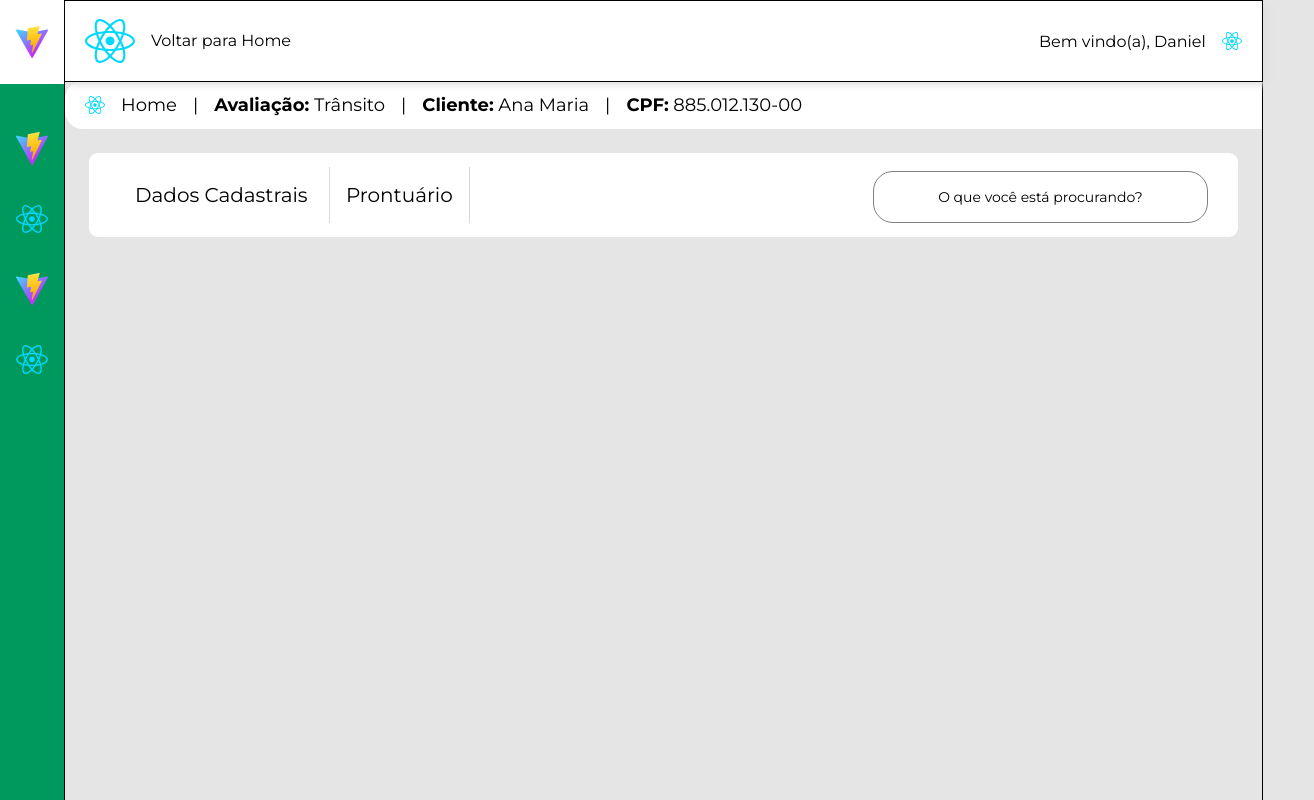
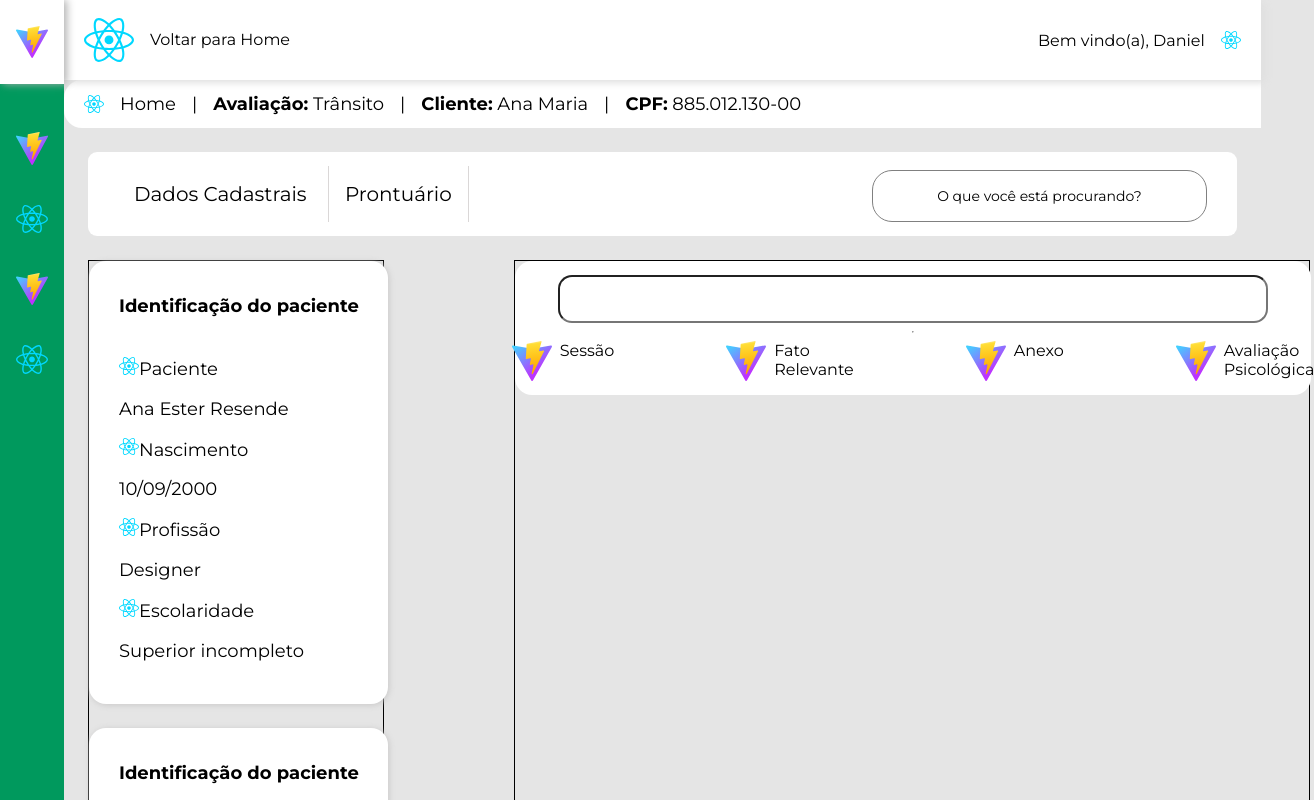
Before and after one commit to LadyJessie19/WexerFrontend, a React (Vite) app in the folder wexer-psi/: page / in a window 1280 px wide. Shown: the top 800 px of the page, 1314 px wide, since content can reach past the window. Built offline with nearby package versions, Linux system fonts and the light colour scheme.

Commit message:
work: 2023-04-05

```diff
--- /dev/null
+++ b/wexer-psi/src/components/Main/InfoSide/UserCard/index.tsx
@@ -0,0 +1,35 @@
+
+
+const UserCard = () => {
+  return (
+    <div id="userCard">
+      <div>
+        <h4>Identificação do paciente</h4>
+      </div>
+      <div>
+        <div>
+          <img src="/react.svg" width={'20px'} />
+          <span>Paciente</span>
+          <p>Ana Ester Resende</p>
+        </div>
+        <div>
+          <img src="/react.svg" width={'20px'} />
+          <span>Nascimento</span>
+          <p>10/09/2000</p>
+        </div>
+        <div>
+          <img src="/react.svg" width={'20px'} />
+          <span>Profissão</span>
+          <p>Designer</p>
+        </div>
+        <div>
+          <img src="/react.svg" width={'20px'} />
+          <span>Escolaridade</span>
+          <p>Superior incompleto</p>
+        </div>
+      </div>
+    </div>
+  )
+}
+
+export default UserCard
--- /dev/null
+++ b/wexer-psi/src/components/Main/InfoSide/index.tsx
@@ -0,0 +1,12 @@
+import UserCard from "./UserCard"
+
+const InfoSide = () => {
+  return (
+    <div id='infoSide'>
+        <UserCard />
+        <UserCard />
+    </div>
+  )
+}
+
+export default InfoSide
--- /dev/null
+++ b/wexer-psi/src/components/Main/MedicalRecordSide/NewNoteBar/index.tsx
@@ -0,0 +1,30 @@
+import React from 'react'
+
+const NewNoteBar = () => {
+  return (
+    <div id='newNoteBar'>
+        <input type="text" />
+        <hr />
+        <div id='buttonsNewNote'>
+            <div className='buttonNewNote'>
+                <img src="/vite.svg" width={'40px'} />
+                <span>Sessão</span>
+            </div>
+            <div className='buttonNewNote'>
+                <img src="/vite.svg" width={'40px'} />
+                <span>Fato Relevante</span>
+            </div>
+            <div className='buttonNewNote'>
+                <img src="/vite.svg" width={'40px'} />
+                <span>Anexo</span>
+            </div>
+            <div className='buttonNewNote'>
+                <img src="/vite.svg" width={'40px'} />
+                <span>Avaliação Psicológica</span>
+            </div>
+        </div>
+    </div>
+  )
+}
+
+export default NewNoteBar
--- /dev/null
+++ b/wexer-psi/src/components/Main/MedicalRecordSide/index.tsx
@@ -0,0 +1,11 @@
+import NewNoteBar from "./NewNoteBar"
+
+const MedicalRecordSide = () => {
+  return (
+    <div id="medicalRecordSide">
+        <NewNoteBar />
+    </div>
+  )
+}
+
+export default MedicalRecordSide
--- a/wexer-psi/src/components/Main/index.tsx
+++ b/wexer-psi/src/components/Main/index.tsx
@@ -1,12 +1,16 @@
 import "./style.css"
 import NavBar from './NavBar'
 import SearchBar from "./SearchBar"
+import InfoSide from "./InfoSide"
+import MedicalRecordSide from "./MedicalRecordSide"
 
 const Main = () => {
   return (
     <div className="MainComp">
         <NavBar />
         <SearchBar />
+        <InfoSide />
+        <MedicalRecordSide />
     </div>
   )
 }
--- a/wexer-psi/src/components/Main/style.css
+++ b/wexer-psi/src/components/Main/style.css
@@ -1,5 +1,4 @@
 .MainComp{
-    border: 1px solid black;
     width: 93.5vw;
     position: absolute;
     top: 80px;
@@ -39,3 +38,65 @@
     border: 1px solid grey;
     font-size: 14px;
 }
+
+#infoSide{
+    border: 1px solid black;
+    width: 23vw;
+    margin-left: 1.5rem;
+    display: flex;
+    flex-direction: column;
+    gap: 1.5rem;
+    position: absolute;
+}
+
+#medicalRecordSide{
+    border: 1px solid black;
+    width: 62vw;
+    height: 100%;
+    position: absolute;
+    left: 450px;
+}
+
+#userCard{
+    width: 21vw;
+    height: 54vh;
+    border-radius: 17px;
+    background-color: #ffff;
+    display: flex;
+    flex-direction: column;
+    gap: 1rem;
+    padding: 10px 0px 1px 30px;
+    box-shadow: 1px 1px 6px rgb(201, 200, 200);
+}
+
+#userCard>div{
+    font-size: 18px;
+}
+
+#newNoteBar{
+    background-color: #ffff;
+    padding: 14px;
+    border-radius: 17px;
+    display: flex;
+    flex-direction: column;
+    justify-content: center;
+    align-items: center;
+
+    width: 60vw;
+}
+
+#newNoteBar>input{
+    width: 90%;
+    padding: 14px 7px;
+    border-radius: 14px;
+}
+
+#buttonsNewNote{
+    display: flex;
+    gap: 7rem;
+}
+
+.buttonNewNote{
+    display: flex;
+    gap: .5rem;
+}
--- a/wexer-psi/src/components/MainBar/style.css
+++ b/wexer-psi/src/components/MainBar/style.css
@@ -2,7 +2,6 @@ header{
     position: absolute;
     top: 0;
     left: 5vw;
-    border: 1px solid rgb(0, 0, 0);
     width: 93.5vw;
     height: 10vh;
     display: flex;
--- a/wexer-psi/src/components/SideBar/style.css
+++ b/wexer-psi/src/components/SideBar/style.css
@@ -16,6 +16,8 @@ nav{
     display: flex;
     align-items: center;
     justify-content: center;
+    box-shadow: 3px 0px 8px rgb(179, 179, 179);
+    z-index: 3;
 }
 
 #bottomNavBar{
```
Also changed, not shown: wexer-psi/src/components/Main/UserCard/index.tsx (deleted, +0 -11 lines).
